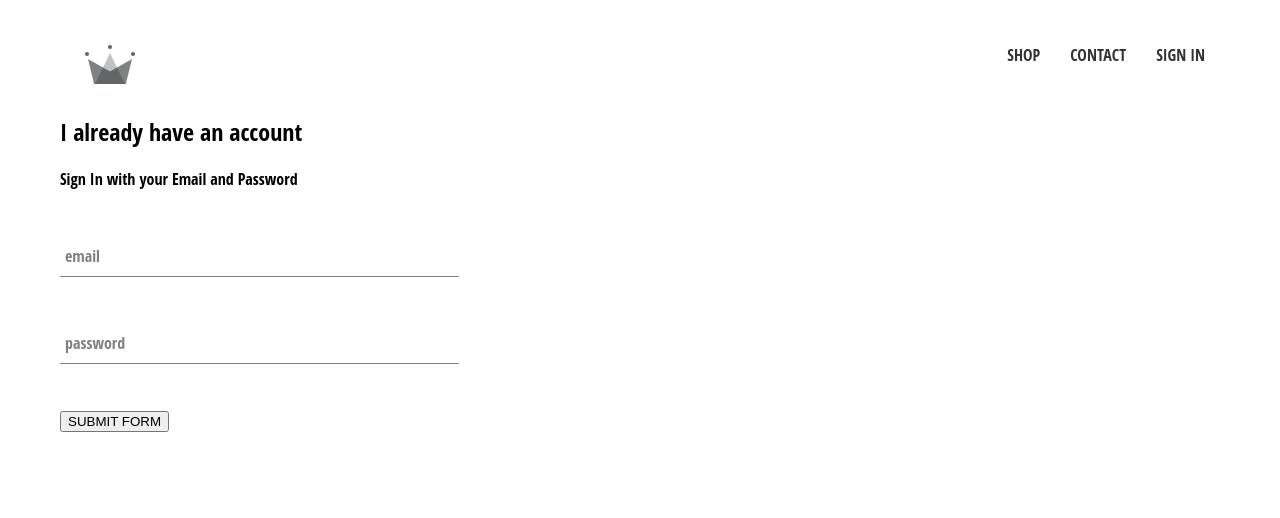
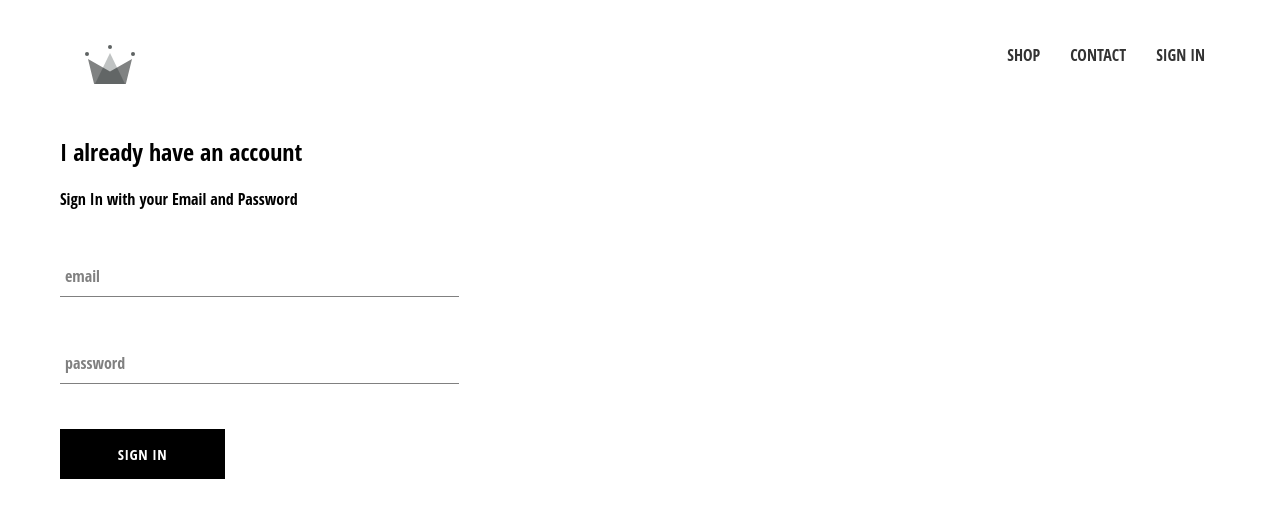
Before and after one commit to axelobscura/estore, a React (Create React App) app: page /signin in a window 1280 px wide. Shown: the top 518 px of the page. Built offline with nearby package versions, Linux system fonts and the light colour scheme.

Commit message:
Adding the button

```diff
--- /dev/null
+++ b/src/components/custom-button/custom-button.component.jsx
@@ -0,0 +1,11 @@
+import React from 'react';
+
+import './custom-button.styles.scss';
+
+const CustomButton = ({ children, ...otherProps}) => (
+  <button className='custom-button' {...otherProps}>
+    {children}
+  </button>
+)
+
+export default CustomButton;
--- /dev/null
+++ b/src/components/custom-button/custom-button.styles.scss
@@ -0,0 +1,22 @@
+.custom-button {
+  min-width: 165px;
+  width: auto;
+  height: 50px;
+  letter-spacing: 0.5px;
+  line-height: 50px;
+  padding: 0 35px 0 35px;
+  font-size: 15px;
+  background-color: black;
+  color: white;
+  text-transform: uppercase;
+  font-family: 'Open Sans Condensed';
+  font-weight: bolder;
+  border: none;
+  cursor: pointer;
+
+  &:hover {
+    background-color: white;
+    color: black;
+    border: 1px solid black;
+  }
+}
--- a/src/components/sign-in/sign-in.component.jsx
+++ b/src/components/sign-in/sign-in.component.jsx
@@ -1,5 +1,5 @@
 import React, {Component} from 'react';
-
+import CustomButton from '../custom-button/custom-button.component';
 import FormInput from '../form-input/form-input.component';
 
 import './sign-in.styles.scss';
@@ -48,7 +48,9 @@ class SignIn extends Component {
             label="password"
             required
           />
-          <input type="submit" value="SUBMIT FORM"/>
+          <CustomButton type="submit">
+            SIGN IN
+          </CustomButton>
         </form>
       </div>
     )
--- a/src/components/sign-in/sign-in.styles.scss
+++ b/src/components/sign-in/sign-in.styles.scss
@@ -1,3 +1,9 @@
 .sign-in {
   width: 30vw;
+  display: flex;
+  flex-direction: column;
+
+  .title {
+    margin: 10px 0;
+  }
 }
```
